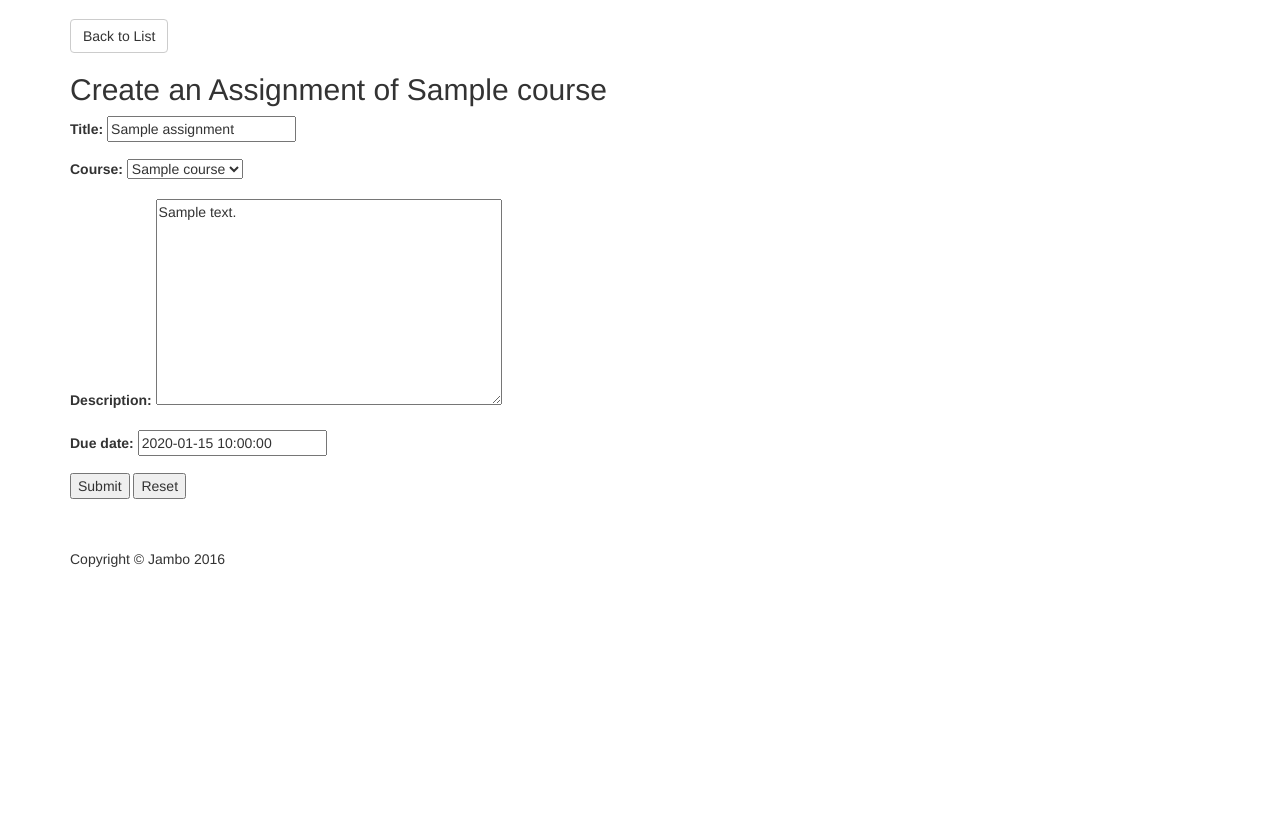
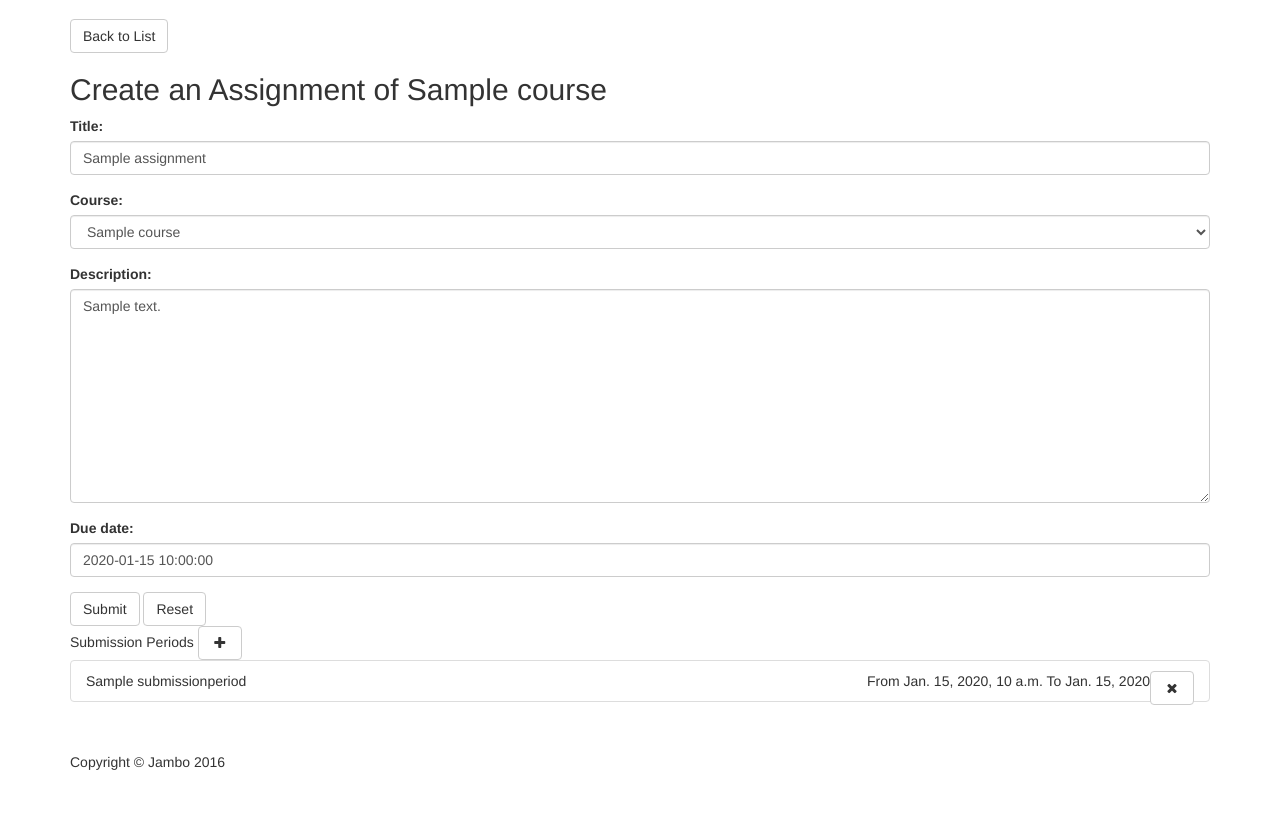
Before and after one commit to cjiang1209/Jambo, a Django app: page /courses/assignment/1/update/ in a window 1280 px wide. Shown: the part 51-883 px from the top of the page. Before the commit the page ends 618 px from the top, so only its background shows below. Run offline with Django 3.2, Linux system fonts and the light colour scheme; tables that the repository leaves empty hold one stand-in row (values such as "Sample post"); parts of the project's set-up code (start-up, migrations or seed data) failed here and were passed over; some libraries are stand-ins or nearby versions.

Commit message:
Allow multiple submission periods for one assingment.

```diff
--- a/courses/forms.py
+++ b/courses/forms.py
@@ -1,19 +1,31 @@
-from django.forms import ModelForm
 from . import models
+from django import forms
 from common import widgets
 
-class ArticleForm(ModelForm):
+class AssignmentForm(forms.ModelForm):
+    class Meta:
+        model = models.Assignment
+        fields = [ 'title', 'description', 'course', 'due_date' ]
+        widgets = {
+            'title': forms.TextInput(attrs={'class': 'form-control'}),
+            'description': forms.Textarea(attrs={'class': 'form-control'}),
+            'course': forms.Select(attrs={'class': 'form-control'}),
+            'due_date': forms.TextInput(attrs={'class': 'form-control'})
+        }
+
+class ArticleForm(forms.ModelForm):
     class Meta:
         model = models.Article
-        fields = [ 'content' ]
+        fields = [ 'content', 'submission_period' ]
         widgets = {
-            'content' : widgets.RichTextEditor(),
+            'content': widgets.RichTextEditor(),
+            'submission_period': forms.HiddenInput
         }
 
-class CommentTemplateForm(ModelForm):
+class CommentTemplateForm(forms.ModelForm):
     class Meta:
         model = models.CommentTemplate
         fields = [ 'title', 'template_class', 'content' ]
         widgets = {
-            'content' : widgets.RichTextEditor(),
+            'content': widgets.RichTextEditor(),
         }
--- a/courses/templates/courses/article_detail.html
+++ b/courses/templates/courses/article_detail.html
@@ -19,10 +19,10 @@ $(document).ready(function() {
 
 {% block content %}
 
-<a class="btn btn-default" href="{% url 'courses:assignment.list' article.assignment.course.id %}" role="button">Back to List</a>
+<a class="btn btn-default" href="{% url 'courses:assignment.list' article.submission_period.assignment.course.id %}" role="button">Back to List</a>
 
-<h2>{{ article.assignment.title }} - {{ article.assignment.course.title }}</h2>
-<blockquote>{{ article.assignment.description }}</blockquote>
+<h2>{{ article.submission_period.assignment.title }} - {{ article.submission_period.assignment.course.title }}</h2>
+<blockquote>{{ article.submission_period.assignment.description }}</blockquote>
 
 <textarea id="id_content" rows="10" cols="40">
 {{ article.content | safe }}
--- a/courses/templates/courses/article_form.html
+++ b/courses/templates/courses/article_form.html
@@ -18,12 +18,13 @@
 <form action="" method="post">
 	{% csrf_token %}
 
+	{{ form.submission_period }}
 	<div class="form-group">
 		{{ form.content }}
 	</div>
 
-	<input type="submit" value="Submit" />
-	<input type="reset" value="Reset" />
+	<input class="btn btn-default" type="submit" value="Submit" />
+	<input class="btn btn-default" type="reset" value="Reset" />
 </form>
 
 {% endblock %}
--- a/courses/templates/courses/assignment_form.html
+++ b/courses/templates/courses/assignment_form.html
@@ -1,4 +1,53 @@
 {% extends 'base.html' %}
+
+{% load staticfiles %}
+
+{% block script-head %}
+<script src="{% static 'common/lib/handlebars/handlebars.js' %}"></script>
+<script src="{% static 'common/script/csrf.js' %}"></script>
+
+{% verbatim %}
+<script id="new-submission-period-template" type="text/x-handlebars-template">
+<li class="list-group-item">
+	<form class="formNewSubmissionPeriod" action="" method="post">
+		<div class="row">
+			<div class="col-xs-4">
+				<input class="form-control" name="title" type="text" value="{{title}}" />
+			</div>
+			<div class="col-xs-3">
+				<input class="form-control" name="start_date" type="text" value="{{start_date}}" />
+			</div>
+			<div class="col-xs-3">
+				<input class="form-control" name="end_date" type="text" value="{{end_date}}" />
+			</div>
+			<input class="cls_btn_confirm_add_submision_period btn btn-default" type="submit" value="Add" />
+			<input class="cls_btn_cancel_add_submision_period btn btn-default" type="button" value="Cancel" />
+		</div>
+	</form>
+</li>
+</script>
+
+<script id="submission-period-template" type="text/x-handlebars-template">
+<li class="list-group-item">
+	<input class="cls_hidden_submission_period_id" type="hidden" value="{{id}}" />
+	<span>{{title}}</span>
+	<span class="pull-right cls_btn_remove_submission_period">
+		<button class="cls_btn_delete_submission_period btn btn-default" type="button">Delete</button>
+	</span>
+	<span class="pull-right">From {{start_date}} To {{end_date}}</span>
+</li>
+</script>
+{% endverbatim %}
+
+<script>
+var assignmentId = "{{assignment.id}}";
+var urlAddSubmissionPeriod = "{% url 'courses:submission_period.create' %}";
+var urlDeleteSubmissionPeriod = "{% url 'courses:submission_period.delete' %}";
+</script>
+
+<script src="{% static 'courses/script/assignment_form.js' %}"></script>
+
+{% endblock script-head %}
 
 {% block content %}
 
@@ -25,8 +74,25 @@
 		{{ form.due_date }}
 	</div>
 
-	<input type="submit" value="Submit" />
-	<input type="reset" value="Reset" />
+	<input class="btn btn-default" type="submit" value="Submit" />
+	<input class="btn btn-default" type="reset" value="Reset" />
 </form>
 
+<div>
+	Submission Periods
+	<button id="btn_add_submission_period" class="btn btn-default" type="button"><i class="fa fa-fw fa-plus"></i></button>
+	<ul id="list_submission_periods" class="list-group">
+		{% for period in assignment.submissionperiod_set.all %}
+		<li class="list-group-item">
+			<input class="cls_hidden_submission_period_id" type="hidden" value="{{period.id}}" />
+			<span>{{period.title}}</span>
+			<span class="pull-right cls_btn_remove_submission_period">
+				<button class="cls_btn_delete_submission_period btn btn-default" type="button"><i class="fa fa-fw fa-times"></i></button>
+			</span>
+			<span class="pull-right">From {{period.start_date}} To {{period.end_date}}</span>
+		</li>
+		{% endfor %}
+	</ul>
+</div>
+
 {% endblock %}
--- a/courses/urls.py
+++ b/courses/urls.py
@@ -11,18 +11,27 @@ urlpatterns = [
     url(r'^course/(?P<pk>[0-9]+)/update/$', CourseUpdate.as_view(), name='course.update'),
     url(r'^course/(?P<pk>[0-9]+)/$', AssignmentList.as_view(), name='assignment.list'),
     url(r'^course/(?P<pk>[0-9]+)/assignment/create/$', AssignmentCreate.as_view(), name='assignment.create'),
+
     url(r'^assignment/(?P<pk>[0-9]+)/update/$', AssignmentUpdate.as_view(), name='assignment.update'),
-    url(r'^assignment/(?P<pk>[0-9]+)/article/create/$', ArticleCreate.as_view(), name='article.create'),
+    url(r'^submissionperiod/(?P<pk>[0-9]+)/article/create/$', ArticleCreate.as_view(), name='article.create'),
+
+    url(r'^submissionperiod/create/$', SubmissionPeriodCreate.as_view(), name='submission_period.create'),
+    url(r'^submissionperiod/delete/$', SubmissionPeriodDelete.as_view(), name='submission_period.delete'),
+    url(r'^submissionperiod/delete/(?P<pk>[0-9]+)/$', SubmissionPeriodDelete.as_view(), name='submission_period.delete'),
+
     url(r'^article/(?P<pk>[0-9]+)/$', ArticleDetail.as_view(), name='article.detail'),
     url(r'^article/(?P<pk>[0-9]+)/gradingattempt/create/$', GradingAttemptCreate.as_view(), name='grading_attempt.create'),
+
     url(r'^gradingattempt/(?P<pk>[0-9]+)/update/$', GradingAttemptUpdate.as_view(), name='grading_attempt.update'),
     url(r'^gradingattempt/(?P<pk>[0-9]+)/updatecontent/$', GradingAttemptContentUpdate.as_view(), name='grading_attempt.update_content'),
     url(r'^gradingattempt/(?P<pk>[0-9]+)/$', GradingAttemptDetail.as_view(), name='grading_attempt.detail'),
+
     url(r'^comment/create/$', CommentCreate.as_view(), name='comment.create'),
     url(r'^comment/$', CommentDetail.as_view(), name='comment.detail'),
     url(r'^comment/(?P<pk>[0-9]+)/$', CommentDetail.as_view(), name='comment.detail'),
     url(r'^comment/delete/$', CommentDelete.as_view(), name='comment.delete'),
     url(r'^comment/delete/(?P<pk>[0-9]+)/$', CommentDelete.as_view(), name='comment.delete'),
+
     url(r'^gradingattempt/(?P<pk>[0-9]+)/article/create/$', ArticleFromGradingAttemptCreate.as_view(), name='article.grading_attempt.create'),
     url(r'^commenttemplate/$', CommentTemplateList.as_view(), name='commenttemplate.list'),
     url(r'^commenttemplateclass/create/$', CommentTemplateClassCreate.as_view(), name='commenttemplateclass.create'),
--- a/courses/views.py
+++ b/courses/views.py
@@ -81,7 +81,8 @@ class AssignmentList(generic.ListView):
 
 class AssignmentCreate(generic.CreateView):
     model = models.Assignment
-    fields = [ 'title', 'course', 'description', 'due_date' ]
+    #fields = [ 'title', 'course', 'description', 'due_date' ]
+    form_class = forms.AssignmentForm
     template_name = 'courses/assignment_form.html'
 
     def get_success_url(self):
@@ -104,7 +105,8 @@ class AssignmentCreate(generic.CreateView):
 
 class AssignmentUpdate(generic.UpdateView):
     model = models.Assignment
-    fields = [ 'title', 'course', 'description', 'due_date' ]
+    #fields = [ 'title', 'course', 'description', 'due_date' ]
+    form_class = forms.AssignmentForm
     template_name = 'courses/assignment_form.html'
 
     def get_context_data(self, **kwargs):
@@ -116,29 +118,43 @@ class AssignmentUpdate(generic.UpdateView):
         course_id = self.get_form().instance.course.id
         return reverse_lazy('courses:assignment.list', kwargs={'pk' : course_id})
 
+
+# Submission Period
+
+class SubmissionPeriodCreate(AjaxableResponseMixin, generic.CreateView):
+    model = models.SubmissionPeriod
+    fields = [ 'title', 'start_date', 'end_date', 'assignment' ]
+    success_url = reverse_lazy('courses:course.list')
+
+class SubmissionPeriodDelete(AjaxableResponseMixin, generic.DeleteView):
+    model = models.SubmissionPeriod
+    success_url = reverse_lazy('courses:course.list')
+
 # Article
 
 class ArticleCreate(generic.CreateView):
+    model = models.Article
     form_class = forms.ArticleForm
     template_name = 'courses/article_form.html'
 
-#     def get_initial(self):
-#         assignment = get_object_or_404(models.Assignment, pk=self.kwargs['pk'])
-#         return { 'assignment' : assignment }
+    def get_initial(self):
+        period = get_object_or_404(models.SubmissionPeriod, pk=self.kwargs['pk'])
+        return { 'submission_period' : period }
 
     def get_context_data(self, **kwargs):
         context = super(ArticleCreate, self).get_context_data(**kwargs)
-        context['assignment'] = get_object_or_404(models.Assignment, pk=self.kwargs['pk'])
+        period = get_object_or_404(models.SubmissionPeriod, pk=self.kwargs['pk'])
+        context['assignment'] = period.assignment
         return context
 
     def form_valid(self, form):
         form.instance.author = self.request.user
         form.instance.create_date = datetime.now()
 
-        assignment = get_object_or_404(models.Assignment, pk=self.kwargs['pk'])
-        if not assignment:
-            return False
-        form.instance.assignment = assignment
+        #period = get_object_or_404(models.SubmissionPeriod, pk=self.kwargs['pk'])
+        #if not period:
+        #    return False
+        #form.instance.assignment = assignment
 
         return super(ArticleCreate, self).form_valid(form)
 
@@ -148,7 +164,7 @@ class ArticleFromGradingAttemptCreate(generic.CreateView):
 
     def get_initial(self):
         attempt = get_object_or_404(models.GradingAttempt, pk=self.kwargs['pk'])
-        return { 'content': attempt.parent_article.content }
+        return { 'content': attempt.article.content }
 
     def get_context_data(self, **kwargs):
         context = super(ArticleFromGradingAttemptCreate, self).get_context_data(**kwargs)
@@ -163,7 +179,7 @@ class ArticleFromGradingAttemptCreate(generic.CreateView):
         if not attempt:
             return False
         form.instance.parent_attempt = attempt
-        form.instance.assignment = attempt.parent_article.assignment
+        form.instance.assignment = attempt.article.assignment
 
         return super(ArticleFromGradingAttemptCreate, self).form_valid(form)
 
@@ -174,7 +190,7 @@ class ArticleDetail(generic.DetailView):
 class GradingAttemptCreate(generic.base.RedirectView):
     def get_redirect_url(self, *args, **kwargs):
         article = get_object_or_404(models.Article, pk=self.kwargs['pk'])
-        attempt = models.GradingAttempt(parent_article=article, content=article.content,
+        attempt = models.GradingAttempt(article=article, content=article.content,
             create_date=datetime.now(), last_modified_date=datetime.now())
         attempt.save()
         return reverse_lazy('courses:grading_attempt.update', kwargs={'pk' : attempt.id})
```
Also changed, not shown: courses/models.py (+11 -3 lines), courses/templates/courses/assignment_list.html (+25 -5 lines).
